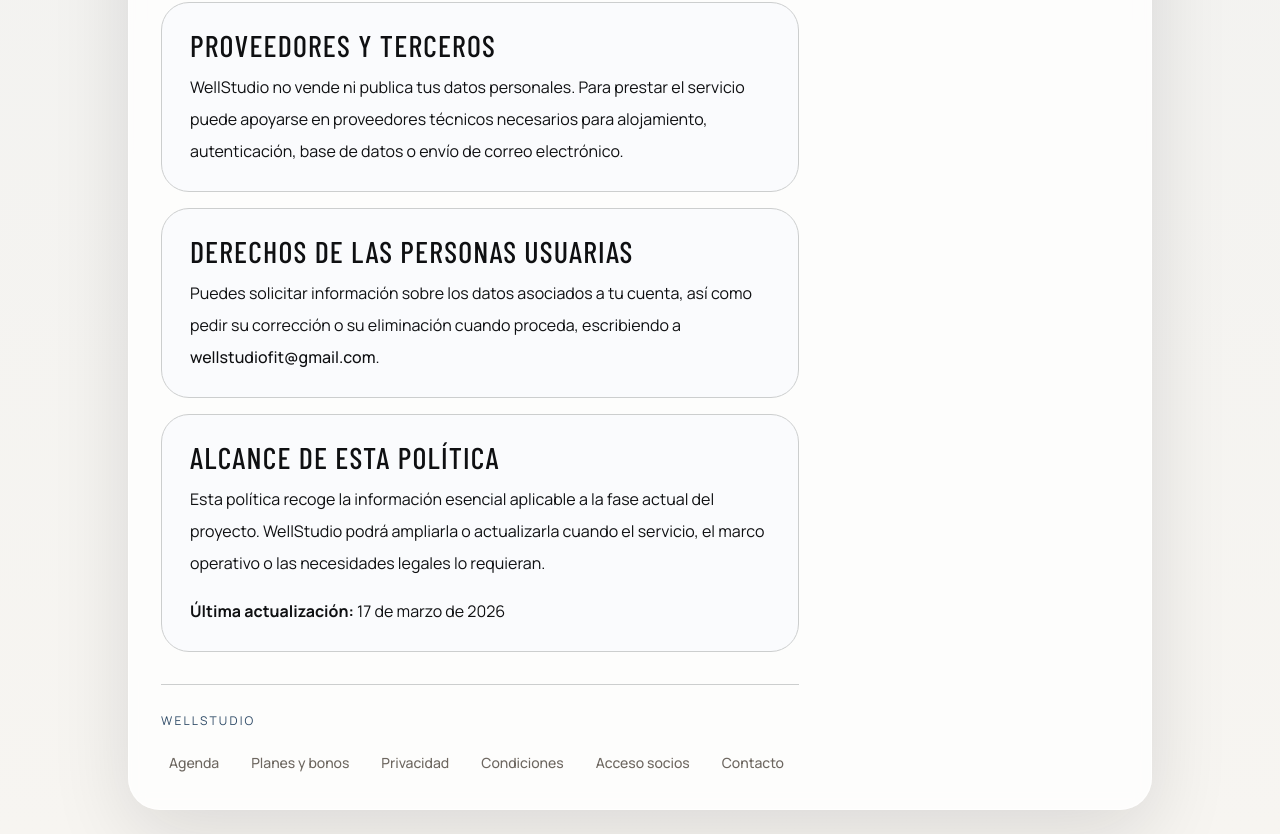
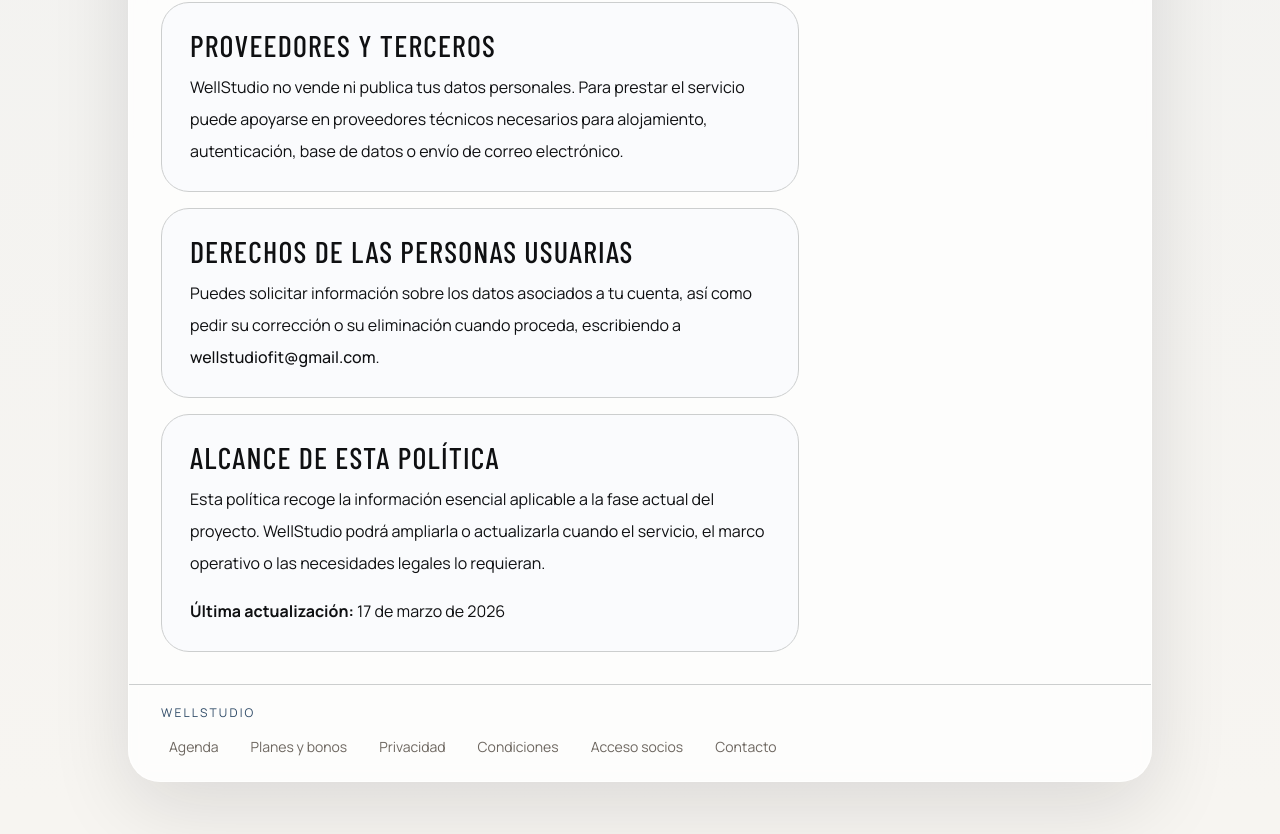
Before and after one commit to miguelgarglez/wellstudio-platform, a Next.js app: page /privacy-policy in a window 1280 px wide. Shown: the part 1444-2278 px from the top of the page. After the commit the page ends 2250 px from the top, so only its background shows below. Built offline with nearby package versions, Linux system fonts and the light colour scheme; no server answers.

Commit message:
feat(public): polish legal pages
Refs: MIG-70

```diff
--- a/app/(public)/privacy-policy/page.tsx
+++ b/app/(public)/privacy-policy/page.tsx
@@ -1,5 +1,14 @@
+import type { Metadata } from 'next'
+
 import { LegalPageShell } from '@/modules/public/ui/legal-page-shell'
 import { PUBLIC_CONTACT_EMAIL } from '@/modules/public/content/public-contact'
+
+export const metadata: Metadata = {
+  title: 'Política de privacidad | WellStudio',
+  description:
+    'Información sobre cómo WellStudio recoge, utiliza y protege los datos personales de usuarios y socios.',
+  alternates: { canonical: '/privacy-policy' },
+}
 
 export default function PrivacyPolicyPage() {
   return (
--- a/app/(public)/terms/page.tsx
+++ b/app/(public)/terms/page.tsx
@@ -1,5 +1,14 @@
+import type { Metadata } from 'next'
+
 import { LegalPageShell } from '@/modules/public/ui/legal-page-shell'
 import { PUBLIC_CONTACT_EMAIL } from '@/modules/public/content/public-contact'
+
+export const metadata: Metadata = {
+  title: 'Condiciones de uso | WellStudio',
+  description:
+    'Condiciones esenciales que regulan el acceso y el uso de la plataforma y del área privada de WellStudio.',
+  alternates: { canonical: '/terms' },
+}
 
 export default function TermsPage() {
   return (
--- a/modules/public/ui/legal-page-shell.tsx
+++ b/modules/public/ui/legal-page-shell.tsx
@@ -31,10 +31,7 @@
   children,
 }: LegalPageShellProps) {
   return (
-    <main
-      id="main-content"
-      className="min-h-screen bg-[linear-gradient(180deg,rgba(183,206,231,0.16),rgba(247,245,241,0.92))] px-4 py-6 text-foreground sm:px-6 lg:px-8"
-    >
+    <div className="min-h-screen bg-[linear-gradient(180deg,rgba(183,206,231,0.16),rgba(247,245,241,0.92))] px-4 py-4 text-foreground sm:px-6 sm:py-6 lg:px-8">
       <div className="mx-auto flex min-h-[calc(100vh-3rem)] max-w-5xl flex-col rounded-[2rem] border border-white/65 bg-white/78 shadow-[0_24px_80px_rgba(17,19,22,0.12)] backdrop-blur">
         <header className="flex flex-col gap-8 border-b border-[color:color-mix(in_srgb,var(--wellstudio-blue)_12%,var(--border))] px-6 py-6 sm:px-8 sm:py-8">
           <div className="flex flex-wrap items-center justify-between gap-4">
@@ -51,7 +48,7 @@
               </div>
             </Link>
             <nav
-              aria-label="Legal navigation"
+              aria-label="Navegación legal"
               className="flex flex-wrap items-center gap-2 text-sm text-muted-foreground"
             >
               {navLinks.map((link) => {
@@ -95,13 +92,13 @@
           </div>
         </header>
 
-        <div className="grid flex-1 gap-8 px-6 py-6 sm:px-8 sm:py-8 lg:grid-cols-[minmax(0,1fr)_18rem] lg:items-start">
-          <article className="max-w-none text-[var(--wellstudio-ink)] [&_a]:font-medium [&_a]:text-[var(--wellstudio-blue-deep)] [&_a]:underline-offset-4 hover:[&_a]:underline [&_h2]:mb-2 [&_h2]:font-display [&_h2]:text-3xl [&_h2]:uppercase [&_h2]:tracking-[0.04em] [&_li]:leading-8 [&_p]:leading-8 [&_section]:space-y-4 [&_section]:rounded-[1.75rem] [&_section]:border [&_section]:border-[color:color-mix(in_srgb,var(--wellstudio-blue)_12%,var(--border))] [&_section]:bg-[color:color-mix(in_srgb,var(--wellstudio-blue)_3%,white)] [&_section]:px-5 [&_section]:py-5 sm:[&_section]:px-7 sm:[&_section]:py-6 [&_section+section]:mt-4 [&_ul]:space-y-2 [&_ul]:pl-5">
+        <main
+          id="main-content"
+          tabIndex={-1}
+          className="grid flex-1 gap-8 px-6 py-6 sm:px-8 sm:py-8 lg:grid-cols-[minmax(0,1fr)_18rem] lg:items-start"
+        >
+          <article className="max-w-none text-[var(--wellstudio-ink)] [&_a]:font-medium [&_a]:text-[var(--wellstudio-blue-deep)] [&_a]:underline-offset-4 hover:[&_a]:underline [&_h2]:mb-2 [&_h2]:font-display [&_h2]:text-3xl [&_h2]:uppercase [&_h2]:tracking-[0.04em] [&_li]:leading-8 [&_p]:leading-8 [&_section]:space-y-4 [&_section]:rounded-[1.75rem] [&_section]:border [&_section]:border-[color:color-mix(in_srgb,var(--wellstudio-blue)_12%,var(--border))] [&_section]:bg-[color:color-mix(in_srgb,var(--wellstudio-blue)_3%,white)] [&_section]:px-5 [&_section]:py-5 sm:[&_section]:px-7 sm:[&_section]:py-6 [&_section+section]:mt-4 [&_ul]:list-disc [&_ul]:space-y-2 [&_ul]:pl-5 [&_ul]:marker:text-[var(--wellstudio-blue)]">
             {children}
-
-            <div className="mt-8 border-t border-[color:color-mix(in_srgb,var(--wellstudio-blue)_12%,var(--border))] pt-5">
-              <PublicSiteFooter />
-            </div>
           </article>
 
           <aside className="lg:sticky lg:top-6">
@@ -116,7 +113,7 @@
                 </div>
                 <div>
                   <p className="font-medium text-[var(--wellstudio-ink)]">Contacto</p>
-                  <a href={`mailto:${contactEmail}`}>{contactEmail}</a>
+                  <a className="break-all" href={`mailto:${contactEmail}`}>{contactEmail}</a>
                 </div>
                 <div>
                   <p className="font-medium text-[var(--wellstudio-ink)]">Estado</p>
@@ -129,8 +126,12 @@
               </div>
             </div>
           </aside>
+        </main>
+
+        <div className="border-t border-[color:color-mix(in_srgb,var(--wellstudio-blue)_12%,var(--border))] px-6 py-5 sm:px-8">
+          <PublicSiteFooter />
         </div>
       </div>
-    </main>
+    </div>
   )
 }
```
Also changed, not shown: 1 other file (tests, documents, lock files or other folders).
